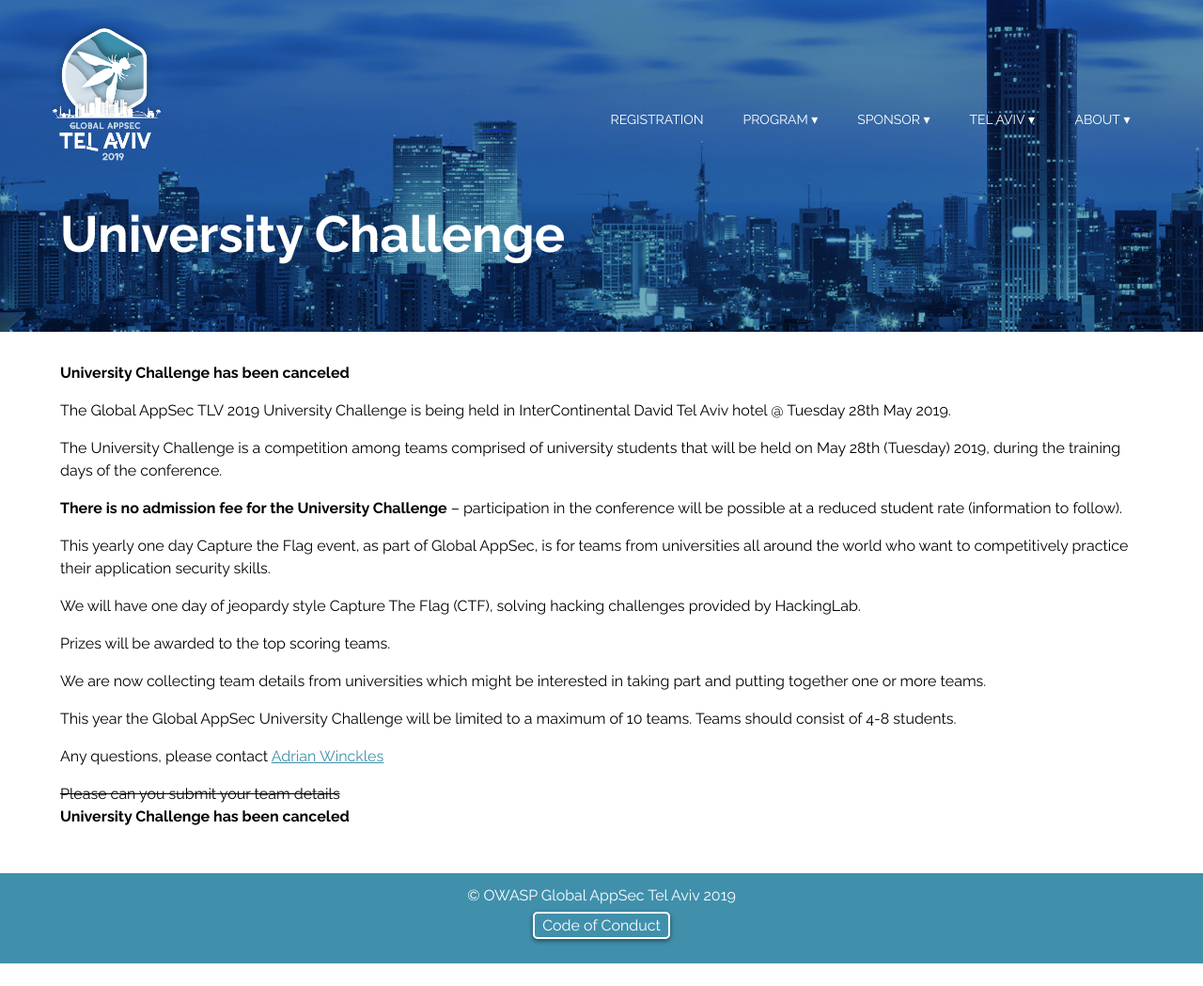
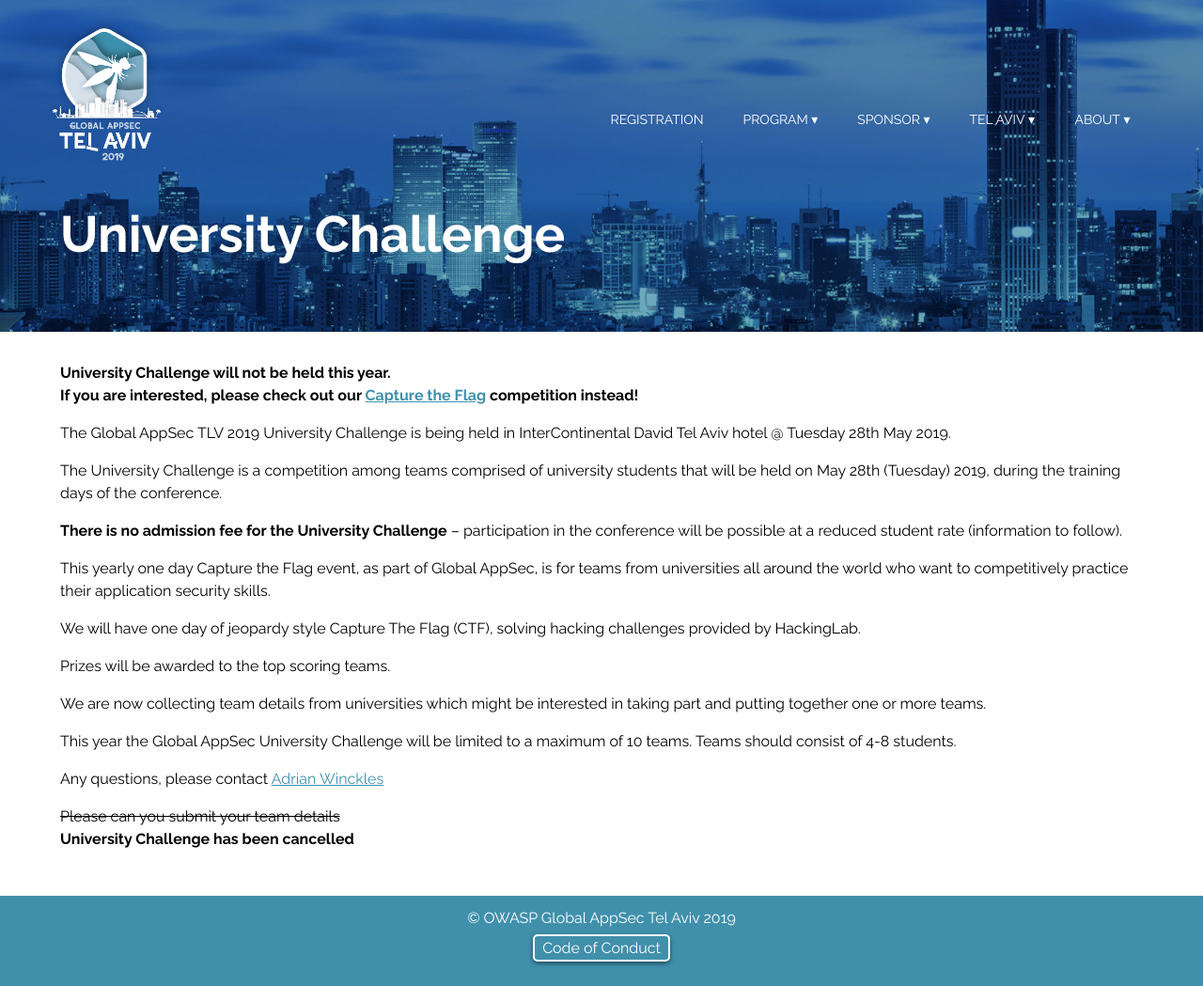
Before and after one commit to OWASP/AppSecTLV2019, a Jekyll site: the page built from program/university-challenge.md, in a window 1280 px wide. Shown: the whole page at 94% size. Built offline with Jekyll 4.4.1, drawn with Linux system fonts in a browser that asks for light colours; before the commit the page ends 1025 px from its top, so only the background shows below that.

Commit message:
Added link to CTF instead

```diff
--- a/program/university-challenge.md
+++ b/program/university-challenge.md
@@ -2,7 +2,8 @@
 title: University Challenge
 ---
 
-**University Challenge has been canceled**
+**University Challenge will not be held this year.
+If you are interested, please check out our [Capture the Flag](capture-the-flag) competition instead!**
 
 The Global AppSec TLV 2019 University Challenge is being held in InterContinental David Tel Aviv hotel @ Tuesday 28th May 2019.
 
@@ -24,4 +25,4 @@
 
 <strike>Please can you submit your team details</strike>
 
-**University Challenge has been canceled**
+**University Challenge has been cancelled**
```
